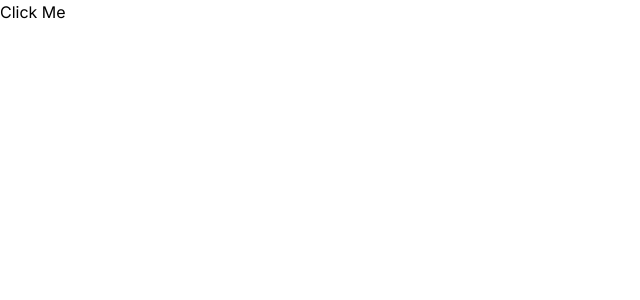
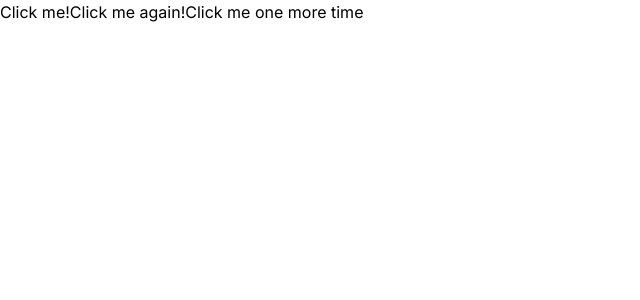
Before and after one commit to DZhang3210/typescript-tutorial, a Next.js app: page / in a window 1280 px wide. Shown: the top 300 px of the page, without its empty margins (0-640 px from the left). Built offline with nearby package versions, Linux system fonts and the light colour scheme.

Commit message:
new commit

```diff
--- a/components/Button.tsx
+++ b/components/Button.tsx
@@ -1,4 +1,4 @@
-import React, { ComponentProps, Dispatch, SetStateAction } from 'react'
+import React, { ComponentProps, Dispatch, SetStateAction, useEffect, useRef, useState } from 'react'
 
 type Color = "red" | "blue" | "green";
 // type ButtonProps = {
@@ -36,18 +36,18 @@ type SuperButtonProps = ButtonProps & {
 // }
 // React.ComponentPropsWithoutRef<"button"> --> if using reference
 
-const Button = ({ type, color }: ButtonProps) => {
-    const handleClick = (
-        event: React.MouseEvent<HTMLButtonElement, MouseEvent>) =>
-        console.log("Clicked")
-    return (
-        <button
-            onClick={handleClick}
-        >
-            Click Me
-        </button>
-    )
-}
+// const Button = ({ type, color }: ButtonProps) => {
+//     const handleClick = (
+//         event: React.MouseEvent<HTMLButtonElement, MouseEvent>) =>
+//         console.log("Clicked")
+//     return (
+//         <button
+//             onClick={handleClick}
+//         >
+//             Click Me
+//         </button>
+//     )
+// }
 
 // type ButtonProps = {
 //     // onClick: () => void
@@ -83,4 +83,37 @@ const Button = ({ type, color }: ButtonProps) => {
 //     )
 // }
 
+// type User = {
+//     name: string;
+//     age: number
+// }
+
+const buttonTextOptions = [
+    "Click me!",
+    "Click me again!",
+    "Click me one more time",
+] as const
+
+type User = {
+    sessionId: string;
+    name: string
+}
+
+type Guest = Omit<User, "name">
+type ButtonColor = "red" | "blue" | "green"
+const Button = () => {
+    useEffect(() => {
+        const previousButtohnColor = localStorage.getItem("buttonColor") as ButtonColor
+    })
+    const ref = useRef<HTMLButtonElement>(null)
+    return (
+        <button ref={ref}>
+            {buttonTextOptions.map((option) => {
+                return option
+            })}
+        </button>
+    )
+}
+
+
 export default Button
```
Also changed, not shown: 1 other file (tests, documents, lock files or other folders).
